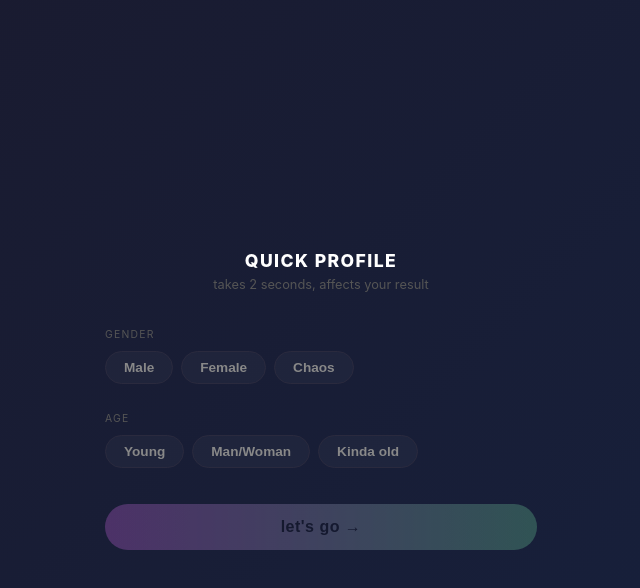
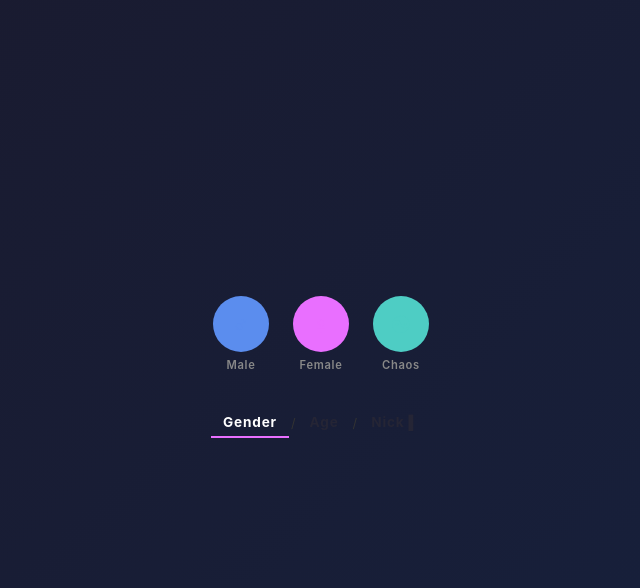
Before and after one commit to qza/amishitbro, a plain HTML site: page index.html in a window 1280 px wide. Both pictures are taken after a click on the button "find out →". Shown: the whole page, without its empty margins (319-959 px from the left). Drawn offline with Linux system fonts and the light colour scheme.

Commit message:
feat: profile screen — breadcrumb + circle-icon selector

```diff
--- a/index.html
+++ b/index.html
@@ -439,72 +439,142 @@
       .scene-img { width: 100%; height: 160px; }
     }
 
-    /* Profile */
+    /* ── V4 Profile: breadcrumb + circle selector ─────────────────── */
+
     #screen-profile { gap: 0; padding: 40px 24px; text-align: center; }
 
-    .profile-title {
-      font-size: 1.1rem;
-      font-weight: 800;
-      letter-spacing: 0.08em;
-      color: #fff;
-      margin-bottom: 6px;
+    .options-slot {
+      width: 100%;
+      height: 100px;
+      display: flex;
+      align-items: center;
+      justify-content: center;
+      margin-bottom: 24px;
+      position: relative;
     }
 
-    .profile-subtitle {
-      color: #555;
-      font-size: 0.8rem;
-      margin-bottom: 36px;
+    .options-layer {
+      position: absolute;
+      inset: 0;
+      display: flex;
+      align-items: center;
+      justify-content: center;
+      gap: 24px;
+      opacity: 0;
+      pointer-events: none;
+      transition: opacity 0.3s ease;
+    }
+    .options-layer.visible {
+      opacity: 1;
+      pointer-events: auto;
     }
 
-    .profile-section {
-      width: 100%;
-      margin-bottom: 28px;
-      text-align: left;
+    .circle-option {
+      display: flex;
+      flex-direction: column;
+      align-items: center;
+      gap: 6px;
+      cursor: pointer;
+      user-select: none;
     }
 
-    .profile-label {
-      font-size: 0.65rem;
-      letter-spacing: 0.12em;
-      color: #555;
-      text-transform: uppercase;
-      margin-bottom: 10px;
+    .circle-icon {
+      width: 56px;
+      height: 56px;
+      border-radius: 50%;
+      display: flex;
+      align-items: center;
+      justify-content: center;
+      font-size: 1.5rem;
+      border: 2px solid transparent;
+      transition: transform 0.18s ease, filter 0.18s ease, border-color 0.18s ease;
+    }
+    .circle-option:hover .circle-icon {
+      transform: scale(1.28);
+      filter: drop-shadow(0 0 8px currentColor);
+      border-color: currentColor;
+    }
+    .circle-option.selected .circle-icon {
+      border-color: #fff;
+      transform: scale(1.1);
     }
 
-    .pill-row {
-      display: flex;
-      flex-wrap: wrap;
-      gap: 8px;
+    .circle-label {
+      font-size: 0.7rem;
+      color: #888;
+      letter-spacing: 0.06em;
+      font-weight: 600;
     }
 
-    .pill {
-      padding: 8px 18px;
-      border: 1px solid #2a2a3e;
-      border-radius: 24px;
-      background: rgba(255,255,255,0.03);
-      color: #888;
+    /* Nick input inside options slot */
+    .nick-layer {
+      position: absolute;
+      inset: 0;
+      display: flex;
+      align-items: center;
+      justify-content: center;
+      opacity: 0;
+      pointer-events: none;
+      transition: opacity 0.3s ease;
+    }
+    .nick-layer.visible {
+      opacity: 1;
+      pointer-events: auto;
+    }
+    .nick-input {
+      background: transparent;
+      border: none;
+      border-bottom: 2px solid #333;
+      color: #fff;
+      font-size: 1.7rem;
+      font-weight: 700;
+      text-align: center;
+      width: 220px;
+      outline: none;
+      padding-bottom: 4px;
+      transition: border-color 0.2s;
+    }
+    .nick-input:focus { border-color: #7bf1a8; }
+    .nick-input::placeholder { color: #333; }
+
+    /* Breadcrumb bar */
+    .breadcrumb-bar {
+      display: flex;
+      align-items: center;
+      justify-content: center;
+      gap: 0;
+      margin-bottom: 32px;
+    }
+    .bc-item {
       font-size: 0.85rem;
-      font-weight: 600;
+      font-weight: 700;
+      letter-spacing: 0.06em;
+      color: #252535;
+      padding: 6px 12px;
+      border-bottom: 2px solid transparent;
+      cursor: default;
+      user-select: none;
+      transition: color 0.2s, border-color 0.2s;
+      white-space: nowrap;
+    }
+    .bc-item.active {
+      color: #fff;
+      border-bottom-color: #e96fff;
+    }
+    .bc-item.done {
+      color: #666;
       cursor: pointer;
-      transition: border-color 0.15s, color 0.15s, background 0.15s;
-      user-select: none;
     }
-    .pill:hover { border-color: #555; color: #ccc; }
-    .pill.selected {
-      border-color: #e96fff;
-      color: #e96fff;
-      background: rgba(233,111,255,0.1);
-    }
-    .pill.locked {
-      border-color: #4ecdc4;
-      color: #4ecdc4;
-      background: rgba(78,205,196,0.1);
-      cursor: default;
-      opacity: 0.8;
+    .bc-sep {
+      color: #333;
+      font-size: 0.8rem;
+      padding: 0 2px;
     }
 
-    .btn-letsgo {
-      width: 100%;
-      padding: 14px;
+    /* go! button (hidden until all 3 steps done) */
+    .btn-go {
+      display: inline-block;
+      padding: 14px 40px;
       background: linear-gradient(90deg, #e96fff, #7bf1a8);
       border: none;
       border-radius: 40px;
@@ -514,15 +584,15 @@
       cursor: pointer;
       letter-spacing: 0.03em;
       transition: transform 0.15s, opacity 0.15s;
-      margin-top: 8px;
+      opacity: 0;
+      pointer-events: none;
     }
-    .btn-letsgo:hover { transform: scale(1.02); opacity: 0.92; }
-    .btn-letsgo:active { transform: scale(0.97); }
-    .btn-letsgo:disabled {
-      opacity: 0.25;
-      cursor: not-allowed;
-      transform: none;
+    .btn-go.ready {
+      opacity: 1;
+      pointer-events: auto;
     }
+    .btn-go:hover { transform: scale(1.04); opacity: 0.92; }
+    .btn-go:active { transform: scale(0.97); }
   </style>
 </head>
 <body>
@@ -539,28 +609,62 @@
 
   <!-- Screen 2: Profile -->
   <section id="screen-profile" class="screen">
-    <p class="profile-title">QUICK PROFILE</p>
-    <p class="profile-subtitle">takes 2 seconds, affects your result</p>
 
-    <div class="profile-section">
-      <p class="profile-label">gender</p>
-      <div class="pill-row" id="gender-pills">
-        <button class="pill" data-value="male"   onclick="selectGender(this)">Male</button>
-        <button class="pill" data-value="female" onclick="selectGender(this)">Female</button>
-        <button class="pill" data-value="chaos"  onclick="selectGender(this)">Chaos</button>
+    <!-- Options slot — content crossfades in place -->
+    <div class="options-slot">
+
+      <!-- Gender layer -->
+      <div class="options-layer visible" id="layer-gender">
+        <div class="circle-option" data-value="male" onclick="profilePick('gender','male',this)">
+          <div class="circle-icon" style="background:#5b8dee; color:#5b8dee;">&#9794;</div>
+          <span class="circle-label">Male</span>
+        </div>
+        <div class="circle-option" data-value="female" onclick="profilePick('gender','female',this)">
+          <div class="circle-icon" style="background:#e96fff; color:#e96fff;">&#9792;</div>
+          <span class="circle-label">Female</span>
+        </div>
+        <div class="circle-option" data-value="chaos" onclick="profilePick('gender','chaos',this)">
+          <div class="circle-icon" style="background:#4ecdc4; color:#4ecdc4;">&#9775;</div>
+          <span class="circle-label">Chaos</span>
+        </div>
       </div>
+
+      <!-- Age layer (hidden until gender picked) -->
+      <div class="options-layer" id="layer-age">
+        <div class="circle-option" data-value="young" onclick="profilePick('age','young',this)">
+          <div class="circle-icon" style="background:#a8e063;">🌱</div>
+          <span class="circle-label">Young</span>
+        </div>
+        <div class="circle-option" data-value="man-woman" onclick="profilePick('age','man-woman',this)">
+          <div class="circle-icon" style="background:#ffd166;">🧑</div>
+          <span class="circle-label">Man/Woman</span>
+        </div>
+        <div class="circle-option" data-value="kinda-old" onclick="profilePick('age','kinda-old',this)">
+          <div class="circle-icon" style="background:#ff9a3c;">🧓</div>
+          <span class="circle-label">Kinda old</span>
+        </div>
+      </div>
+
+      <!-- Nick layer (hidden until age picked) -->
+      <div class="nick-layer" id="layer-nick">
+        <input class="nick-input" id="nick-input" type="text" maxlength="12"
+               placeholder="Dave?" autocomplete="off" spellcheck="false"
+               oninput="profileNickInput()" />
+      </div>
+
     </div>
 
-    <div class="profile-section">
-      <p class="profile-label">age</p>
-      <div class="pill-row" id="age-pills">
-        <button class="pill" data-value="young"     onclick="selectAge(this)">Young</button>
-        <button class="pill" data-value="man-woman" onclick="selectAge(this)">Man/Woman</button>
-        <button class="pill" data-value="kinda-old" onclick="selectAge(this)">Kinda old</button>
-      </div>
+    <!-- Breadcrumb -->
+    <div class="breadcrumb-bar">
+      <span class="bc-item active" id="bc-gender" onclick="bcGo('gender')">Gender</span>
+      <span class="bc-sep">/</span>
+      <span class="bc-item" id="bc-age" onclick="bcGo('age')">Age</span>
+      <span class="bc-sep">/</span>
+      <span class="bc-item" id="bc-nick" onclick="bcGo('nick')">Nick &#x258c;</span>
     </div>
 
-    <button class="btn-letsgo" id="btn-letsgo" onclick="beginQuiz()" disabled>let's go →</button>
+    <button class="btn-go" id="btn-go" onclick="beginQuiz()">go! &#8594;</button>
+
   </section>
 
   <!-- Screen 2: Quiz (populated by JS) -->
@@ -1010,55 +1114,104 @@
     let currentQ = 0;
     let score = 0;
 
-    let userProfile = { gender: null, age: null };
+    let userProfile = { gender: null, age: null, nick: null };
 
-    function makePill(label, value, selected, handler) {
-      const btn = document.createElement('button');
-      btn.className = 'pill' + (selected ? ' selected' : '');
-      btn.dataset.value = value;
-      btn.textContent = label;
-      btn.onclick = function() { handler(btn); };
-      return btn;
+    // step = 'gender' | 'age' | 'nick'
+    let profileStep = 'gender';
+
+    function showLayer(step) {
+      document.getElementById('layer-gender').classList.toggle('visible', step === 'gender');
+      document.getElementById('layer-age').classList.toggle('visible',    step === 'age');
+      document.getElementById('layer-nick').classList.toggle('visible',   step === 'nick');
     }
 
-    function selectGender(pill) {
-      document.querySelectorAll('#gender-pills .pill').forEach(function(p) {
-        p.classList.remove('selected');
+    function updateBreadcrumb() {
+      var steps = ['gender', 'age', 'nick'];
+      var ids   = { gender: 'bc-gender', age: 'bc-age', nick: 'bc-nick' };
+      steps.forEach(function(s) {
+        var el = document.getElementById(ids[s]);
+        el.classList.remove('active', 'done');
+        if (s === profileStep) {
+          el.classList.add('active');
+        } else if (isStepDone(s)) {
+          el.classList.add('done');
+        }
       });
-      pill.classList.add('selected');
-      userProfile = Object.assign({}, userProfile, { gender: pill.dataset.value });
-
-      const agePills = document.getElementById('age-pills');
-
-      if (userProfile.gender === 'chaos') {
-        userProfile = Object.assign({}, userProfile, { age: 'middle-age' });
-        agePills.replaceChildren();
-        var locked = document.createElement('button');
-        locked.className = 'pill locked';
-        locked.textContent = 'Middle age \uD83D\uDE36';
-        agePills.appendChild(locked);
-      } else {
-        if (userProfile.age === 'middle-age') { userProfile = Object.assign({}, userProfile, { age: null }); }
-        agePills.replaceChildren(
-          makePill('Young',       'young',     userProfile.age === 'young',     selectAge),
-          makePill('Man/Woman',   'man-woman', userProfile.age === 'man-woman', selectAge),
-          makePill('Kinda old',   'kinda-old', userProfile.age === 'kinda-old', selectAge)
-        );
-      }
-      updateLetsGo();
+      // Update nick breadcrumb label: typed value or default cursor label
+      var nickEl = document.getElementById('bc-nick');
+      nickEl.textContent = userProfile.nick ? userProfile.nick : 'Nick \u258c';
     }
 
-    function selectAge(pill) {
-      document.querySelectorAll('#age-pills .pill').forEach(function(p) {
-        p.classList.remove('selected');
-      });
-      pill.classList.add('selected');
-      userProfile = Object.assign({}, userProfile, { age: pill.dataset.value });
-      updateLetsGo();
+    function isStepDone(s) {
+      if (s === 'gender') return !!userProfile.gender;
+      if (s === 'age')    return !!userProfile.age;
+      if (s === 'nick')   return !!userProfile.nick;
+      return false;
     }
 
-    function updateLetsGo() {
-      document.getElementById('btn-letsgo').disabled = !(userProfile.gender && userProfile.age);
+    function profilePick(field, value, el) {
+      var layerId = field === 'gender' ? 'layer-gender' : 'layer-age';
+      document.querySelectorAll('#' + layerId + ' .circle-option').forEach(function(c) {
+        c.classList.remove('selected');
+      });
+      el.classList.add('selected');
+      userProfile = Object.assign({}, userProfile, { [field]: value });
+
+      if (field === 'gender') {
+        userProfile = Object.assign({}, userProfile, { age: null, nick: null });
+        document.getElementById('nick-input').value = '';
+        profileStep = 'age';
+      } else if (field === 'age') {
+        userProfile = Object.assign({}, userProfile, { nick: null });
+        document.getElementById('nick-input').value = '';
+        profileStep = 'nick';
+        setTimeout(function() { document.getElementById('nick-input').focus(); }, 320);
+      }
+
+      showLayer(profileStep);
+      updateBreadcrumb();
+      updateGoButton();
+    }
+
+    function profileNickInput() {
+      var val = document.getElementById('nick-input').value.trim();
+      userProfile = Object.assign({}, userProfile, { nick: val || null });
+      updateBreadcrumb();
+      updateGoButton();
+    }
+
+    function bcGo(step) {
+      var el = document.getElementById('bc-' + step);
+      if (!el.classList.contains('done') && step !== profileStep) return;
+      if (step === 'gender') {
+        userProfile = Object.assign({}, userProfile, { gender: null, age: null, nick: null });
+        document.getElementById('nick-input').value = '';
+        document.querySelectorAll('#layer-gender .circle-option, #layer-age .circle-option').forEach(function(c) {
+          c.classList.remove('selected');
+        });
+        profileStep = 'gender';
+      } else if (step === 'age') {
+        userProfile = Object.assign({}, userProfile, { age: null, nick: null });
+        document.getElementById('nick-input').value = '';
+        document.querySelectorAll('#layer-age .circle-option').forEach(function(c) {
+          c.classList.remove('selected');
+        });
+        profileStep = 'age';
+      } else if (step === 'nick') {
+        userProfile = Object.assign({}, userProfile, { nick: null });
+        document.getElementById('nick-input').value = '';
+        profileStep = 'nick';
+        setTimeout(function() { document.getElementById('nick-input').focus(); }, 50);
+      }
+      showLayer(profileStep);
+      updateBreadcrumb();
+      updateGoButton();
+    }
+
+    function updateGoButton() {
+      var btn = document.getElementById('btn-go');
+      var ready = !!(userProfile.gender && userProfile.age && userProfile.nick);
+      btn.classList.toggle('ready', ready);
     }
 
     function beginQuiz() {
@@ -1069,6 +1222,15 @@
     }
 
     function startQuiz() {
+      userProfile = { gender: null, age: null, nick: null };
+      profileStep = 'gender';
+      document.getElementById('nick-input').value = '';
+      document.querySelectorAll('#layer-gender .circle-option, #layer-age .circle-option').forEach(function(c) {
+        c.classList.remove('selected');
+      });
+      showLayer('gender');
+      updateBreadcrumb();
+      updateGoButton();
       showScreen('screen-profile');
     }
 
```
